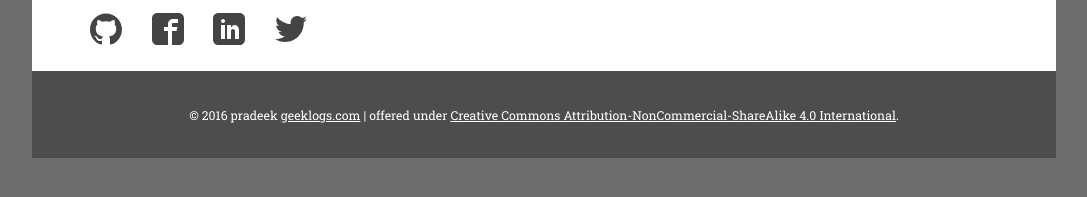
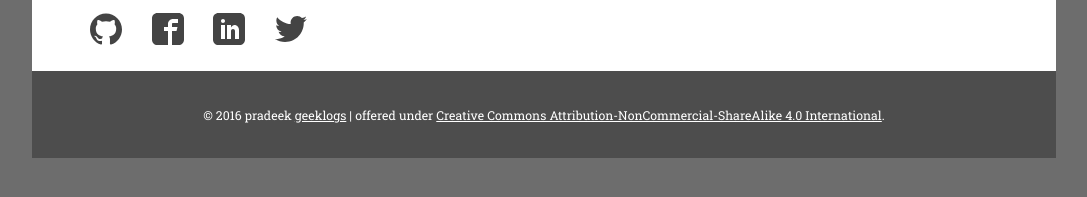
Before and after one commit to prdk0/prdk0.github.io, a Jekyll site: the page built from index.html, in a window 1280 px wide. Shown: the part 446-643 px from the top of the page, without its empty margins (96-1183 px from the left). Built offline with Jekyll 4.4.1, drawn with Linux system fonts in a browser that asks for light colours; the list of posts is cut into pages by our own code.

Commit message:
modified footer

```diff
--- a/_includes/footer-post.html
+++ b/_includes/footer-post.html
@@ -1,4 +1,4 @@
 <footer role="contentinfo" class="page-footer">
 <p class="top-link"><a href="#top">return to top</a></p>
-<p class="legal">&copy; {{ site.time | date: '%Y' }} pradeek <a href="http://pradeekyahvi.github.io/" title="geeklogs">geeklogs.com</a> | offered under <a href="http://creativecommons.org/licenses/by-nc-sa/4.0/" title="Creative Commons License">Creative Commons Attribution-NonCommercial-ShareAlike 4.0 International</a>.</p>
+<p class="legal">&copy; {{ site.time | date: '%Y' }} pradeek <a href="http://pradeekyahvi.github.io/" title="geeklogs">geeklogs</a> | offered under <a href="http://creativecommons.org/licenses/by-nc-sa/4.0/" title="Creative Commons License">Creative Commons Attribution-NonCommercial-ShareAlike 4.0 International</a>.</p>
 </footer>
--- a/_includes/footer.html
+++ b/_includes/footer.html
@@ -1,3 +1,3 @@
 <footer role="contentinfo" class="page-footer">
-<p class="legal">&copy; {{ site.time | date: '%Y' }} pradeek <a href="http://pradeekyahvi.github.io/" title="geeklogs">geeklogs.com</a> | offered under <a href="http://creativecommons.org/licenses/by-nc-sa/4.0/" title="Creative Commons License">Creative Commons Attribution-NonCommercial-ShareAlike 4.0 International</a>.</p>
+<p class="legal">&copy; {{ site.time | date: '%Y' }} pradeek <a href="http://pradeekyahvi.github.io/" title="geeklogs">geeklogs</a> | offered under <a href="http://creativecommons.org/licenses/by-nc-sa/4.0/" title="Creative Commons License">Creative Commons Attribution-NonCommercial-ShareAlike 4.0 International</a>.</p>
 </footer>
```
